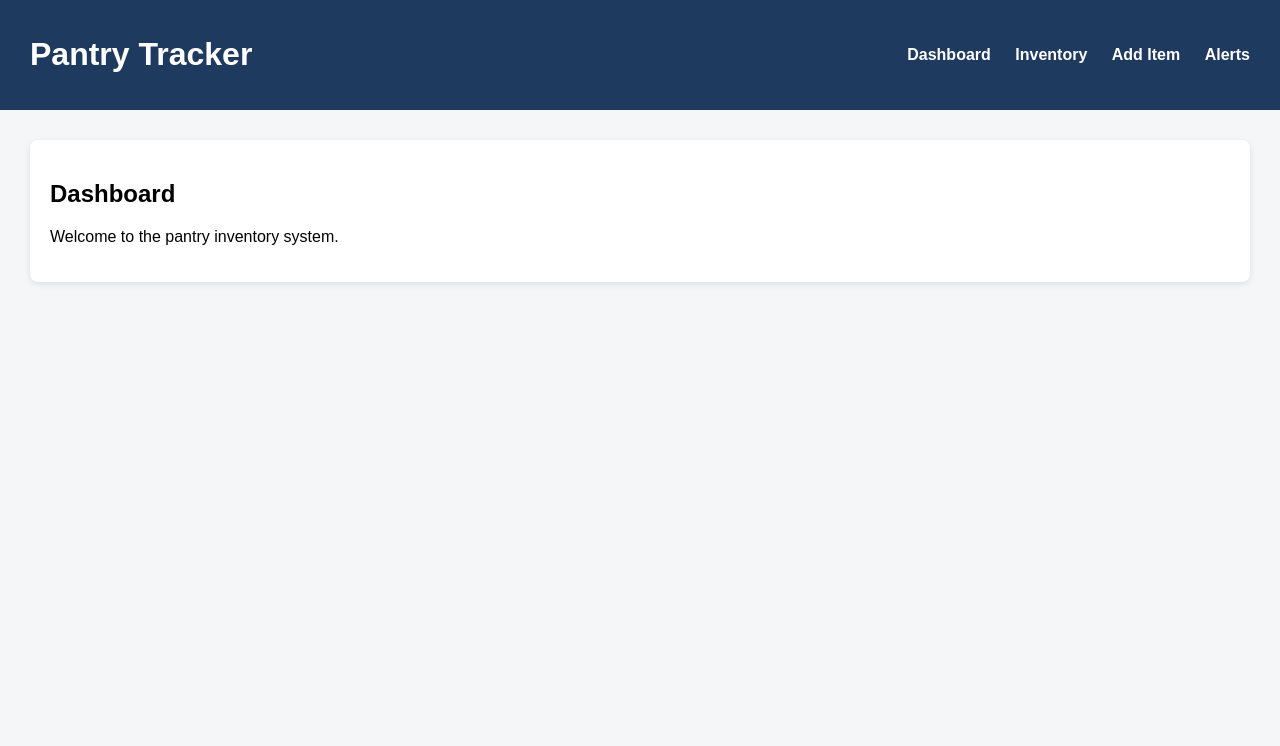
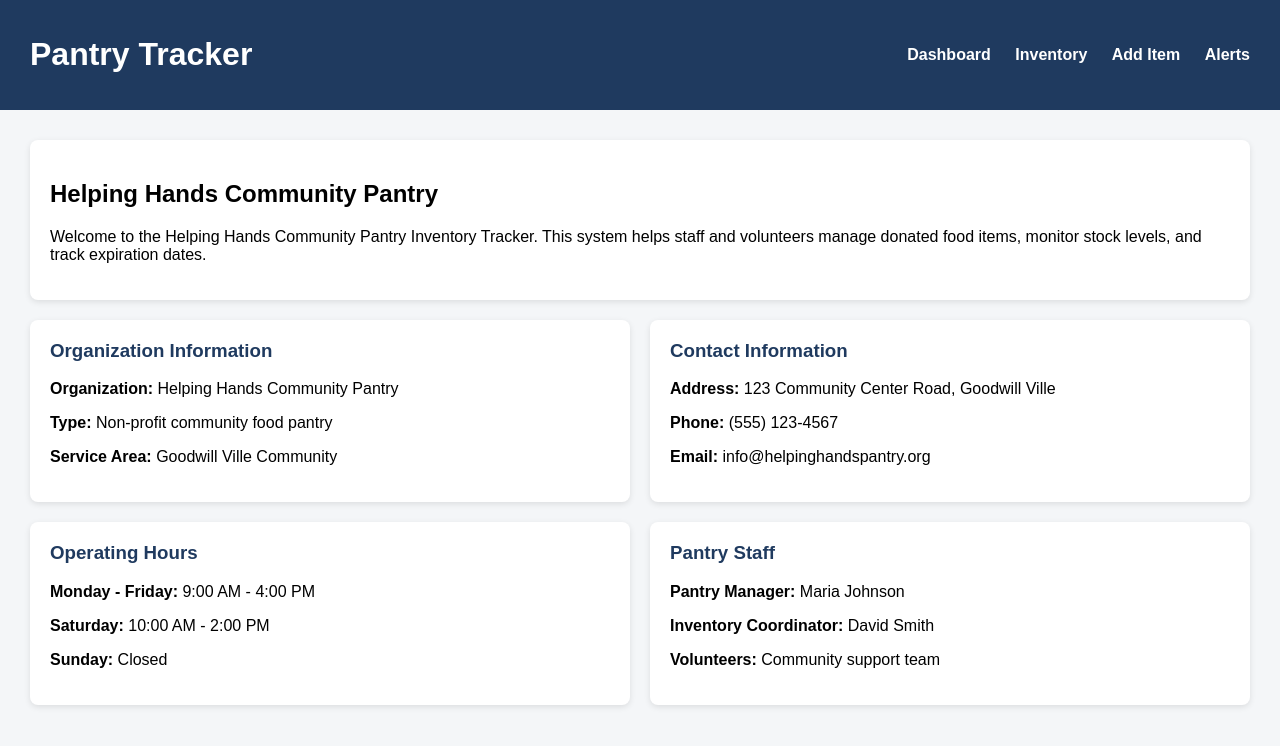
Before and after one commit to binita-shrestha/pantry-inventory-tracker, a Flask app: page / in a window 1280 px wide. Shown: the top 746 px of the page. Run offline with Flask 3, Linux system fonts and the light colour scheme.

Commit message:
improved dashboard with pantry information and contact details

```diff
--- a/app/static/style.css
+++ b/app/static/style.css
@@ -116,3 +116,20 @@ button:hover {
     color: #996600;
     font-weight: bold;
 }
+.dashboard-grid {
+    display: grid;
+    grid-template-columns: repeat(2, 1fr);
+    gap: 20px;
+    margin-top: 20px;
+}
+
+.dashboard-grid .card h3 {
+    margin-top: 0;
+    color: #1f3a5f;
+}
+
+@media (max-width: 768px) {
+    .dashboard-grid {
+        grid-template-columns: 1fr;
+    }
+}
--- a/app/templates/index.html
+++ b/app/templates/index.html
@@ -4,7 +4,39 @@
 
 {% block content %}
 <div class="card">
-    <h2>Dashboard</h2>
-    <p>Welcome to the pantry inventory system.</p>
+    <h2>Helping Hands Community Pantry</h2>
+    <p>
+        Welcome to the Helping Hands Community Pantry Inventory Tracker. This system helps staff and volunteers manage donated food items, monitor stock levels, and track expiration dates.
+    </p>
+</div>
+
+<div class="dashboard-grid">
+    <div class="card">
+        <h3>Organization Information</h3>
+        <p><strong>Organization:</strong> Helping Hands Community Pantry</p>
+        <p><strong>Type:</strong> Non-profit community food pantry</p>
+        <p><strong>Service Area:</strong> Goodwill Ville Community</p>
+    </div>
+
+    <div class="card">
+        <h3>Contact Information</h3>
+        <p><strong>Address:</strong> 123 Community Center Road, Goodwill Ville</p>
+        <p><strong>Phone:</strong> (555) 123-4567</p>
+        <p><strong>Email:</strong> info@helpinghandspantry.org</p>
+    </div>
+
+    <div class="card">
+        <h3>Operating Hours</h3>
+        <p><strong>Monday - Friday:</strong> 9:00 AM - 4:00 PM</p>
+        <p><strong>Saturday:</strong> 10:00 AM - 2:00 PM</p>
+        <p><strong>Sunday:</strong> Closed</p>
+    </div>
+
+    <div class="card">
+        <h3>Pantry Staff</h3>
+        <p><strong>Pantry Manager:</strong> Maria Johnson</p>
+        <p><strong>Inventory Coordinator:</strong> David Smith</p>
+        <p><strong>Volunteers:</strong> Community support team</p>
+    </div>
 </div>
 {% endblock %}
```
